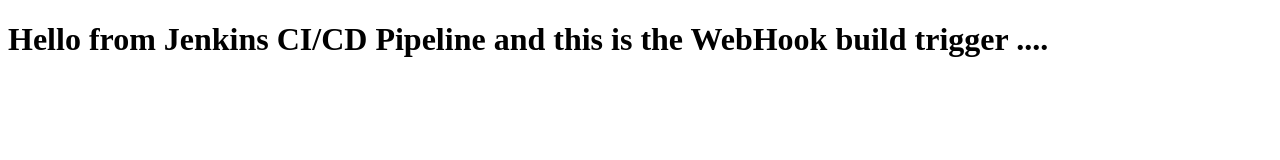
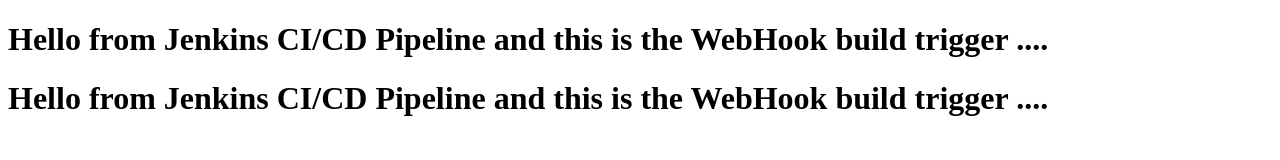
Before and after one commit to sahil7879/ci-cd-pipeline, a plain HTML site: page index.html in a window 1280 px wide. Drawn offline with Linux system fonts and the light colour scheme.

Commit message:
Update index.html

```diff
--- a/index.html
+++ b/index.html
@@ -7,5 +7,7 @@
 </head>
 <body>
     <h1>Hello from Jenkins CI/CD Pipeline and this is the WebHook build trigger ....</h1>
+        <h1>Hello from Jenkins CI/CD Pipeline and this is the WebHook build trigger ....</h1>
+
 </body>
 </html>
```
